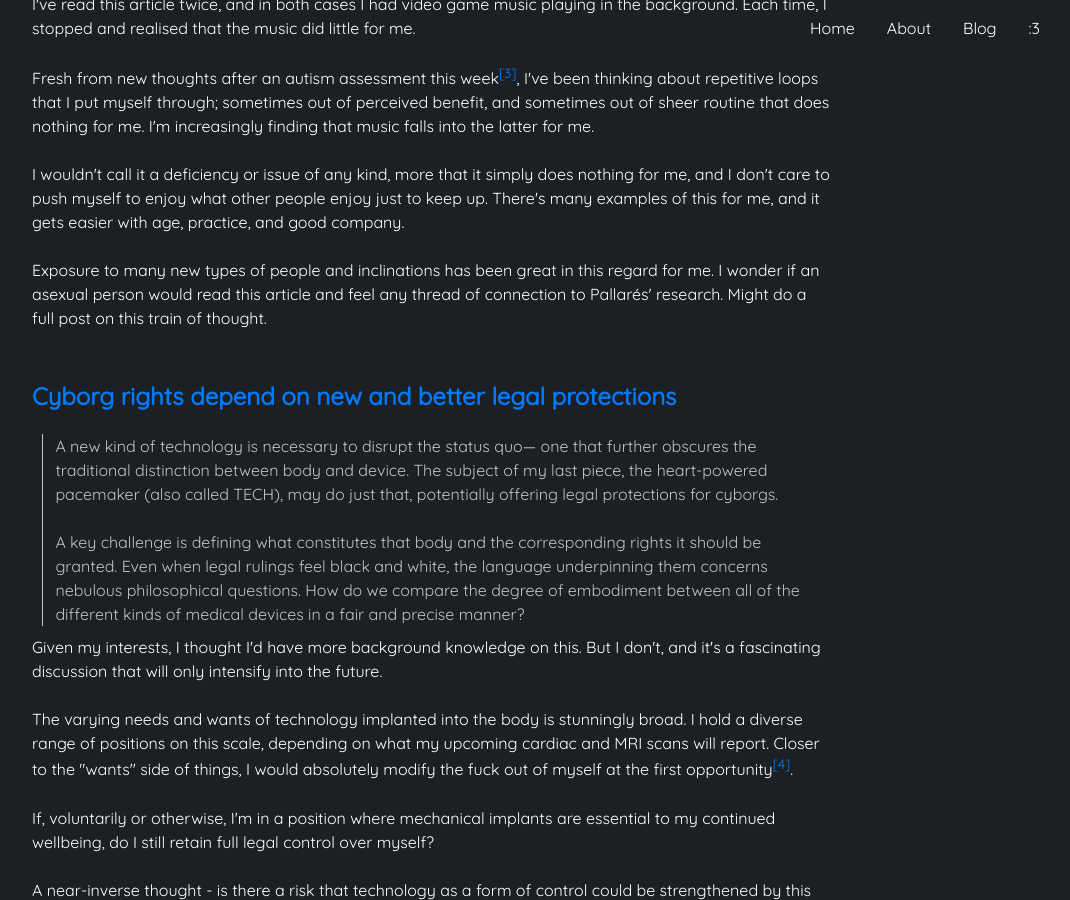
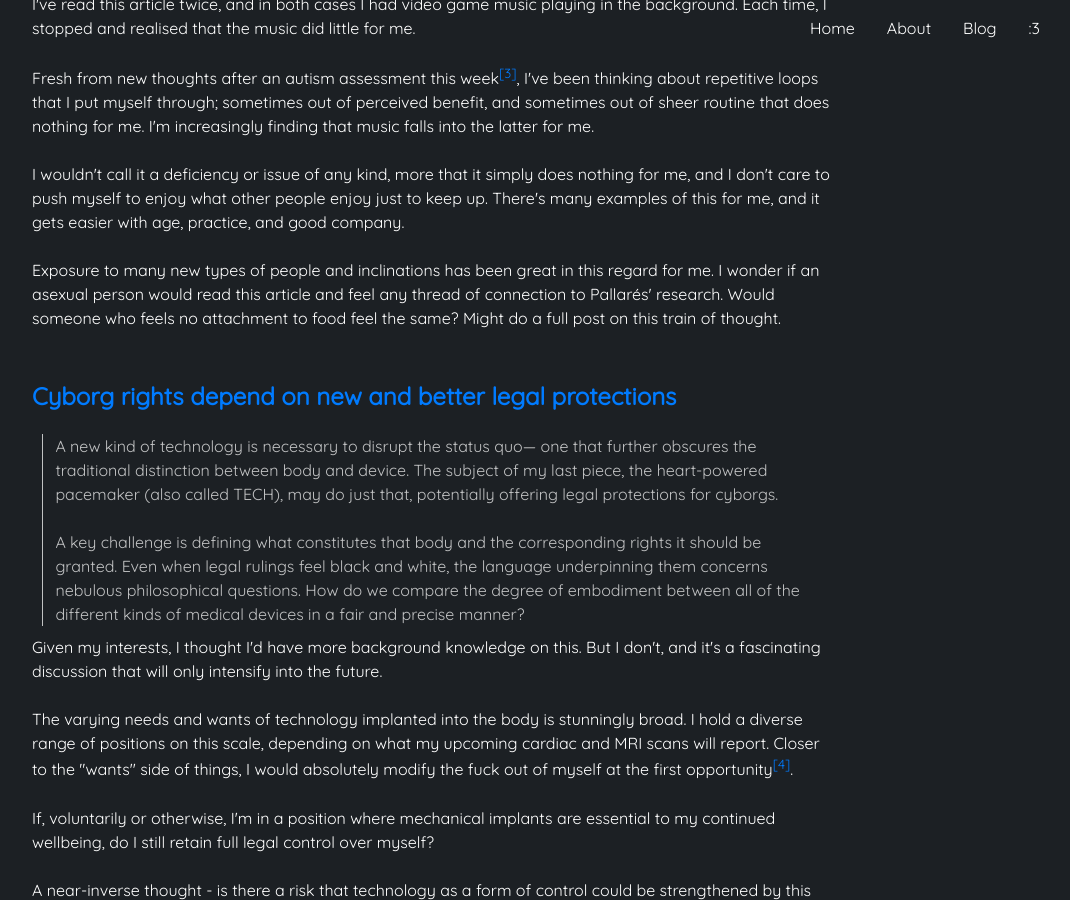
Before and after one commit to caoimhemoriarty/sandyspalace, a Jekyll site: the page built from _posts/2025-09-02-What-I'm-Reading-Vol-4.md, in a window 1280 px wide and 900 px high, scrolled down 2754 px. Shown: the whole window, without its empty margins (208-1278 px from the left). Built offline with Jekyll 4.4.1, drawn with Linux system fonts in a browser that asks for light colours; our own code applies the rules of GitHub Pages for plain Markdown files.

Commit message:
Post update

```diff
--- a/_posts/2025-09-02-What-I'm-Reading-Vol-4.md
+++ b/_posts/2025-09-02-What-I'm-Reading-Vol-4.md
@@ -60,7 +60,7 @@ Fresh from new thoughts after an autism assessment this week<sup id="fnref:3"><a
 
 I wouldn't call it a deficiency or issue of any kind, more that it simply does nothing for me, and I don't care to push myself to enjoy what other people enjoy just to keep up. There's many examples of this for me, and it gets easier with age, practice, and good company.<br><br>
 
-Exposure to many new types of people and inclinations has been great in this regard for me. I wonder if an asexual person would read this article and feel any thread of connection to Pallarés' research. Might do a full post on this train of thought.
+Exposure to many new types of people and inclinations has been great in this regard for me. I wonder if an asexual person would read this article and feel any thread of connection to Pallarés' research. Would someone who feels no attachment to food feel the same? Might do a full post on this train of thought.
 
 <h2><a href="https://www.sequencermag.com/cyborg-rights-depend-on-new-and-better-legal-protections/">Cyborg rights depend on new and better legal protections</a></h2>
 <blockquote>A new kind of technology is necessary to disrupt the status quo— one that further obscures the traditional distinction between body and device. The subject of my last piece, the heart-powered pacemaker (also called TECH), may do just that, potentially offering legal protections for cyborgs.<br><br>
```
